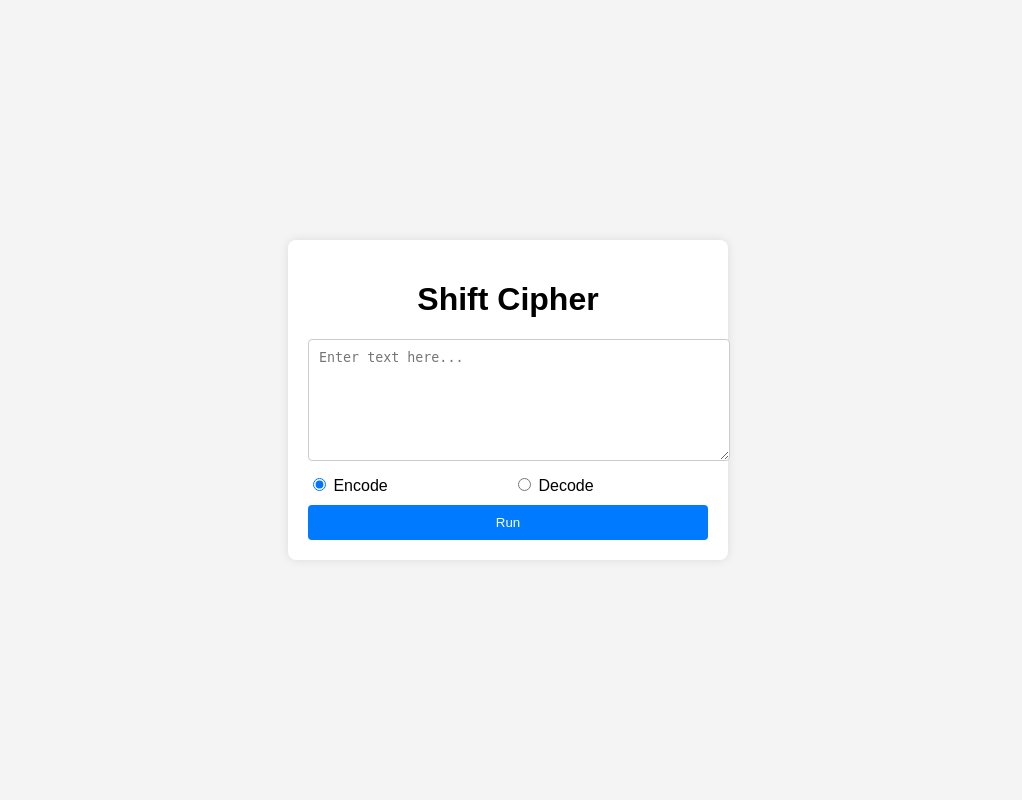
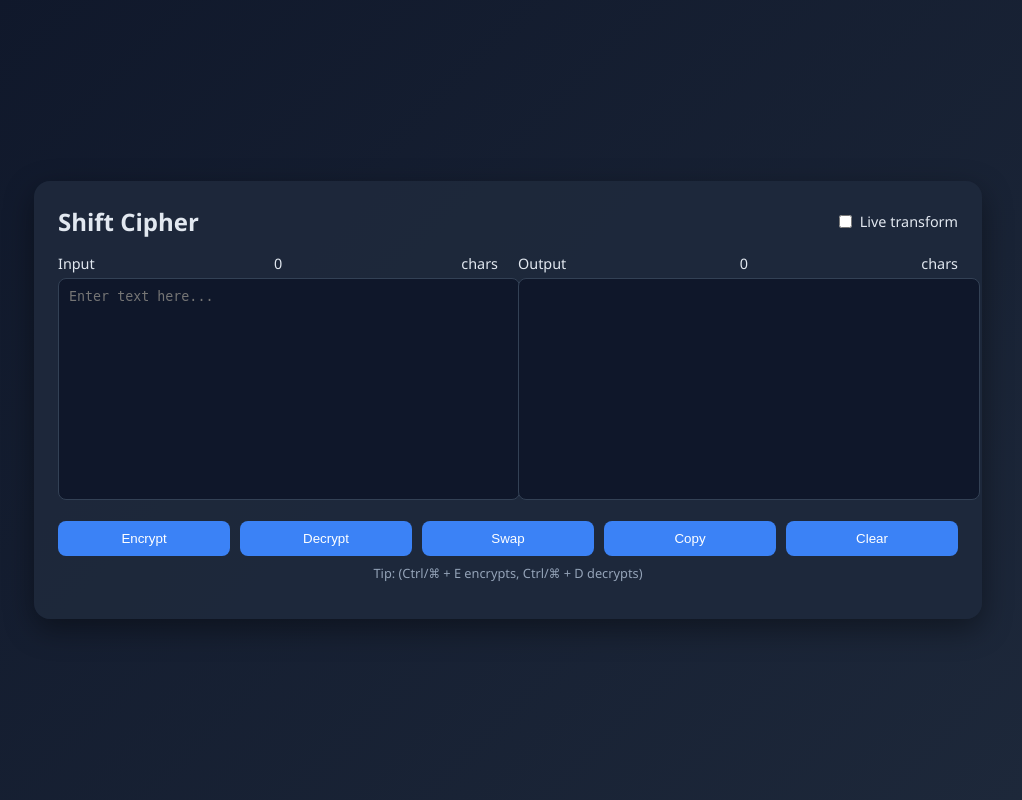
Before and after one commit to psuedonym-phoenix/0003, a PHP site: page / in a window 1280 px wide. Shown: the whole page, without its empty margins (132-1154 px from the left). Run offline with PHP 8.4, Linux system fonts and the light colour scheme.

Commit message:
feat: add dynamic cipher interface

```diff
--- a/index.php
+++ b/index.php
@@ -1,42 +1,3 @@
-<?php
-function shiftCipher($text, $mode='encode') {
-    $vowelsLower = ['a','e','i','o','u'];
-    $consonantsLower = ['b','c','d','f','g','h','j','k','l','m','n','p','q','r','s','t','v','w','x','y','z'];
-    $vowelsUpper = array_map('strtoupper', $vowelsLower);
-    $consonantsUpper = array_map('strtoupper', $consonantsLower);
-
-    $map = [];
-    if ($mode === 'encode') {
-        for ($i=0; $i<count($vowelsLower); $i++) {
-            $map[$vowelsLower[$i]] = $vowelsLower[($i+1)%count($vowelsLower)];
-            $map[$vowelsUpper[$i]] = $vowelsUpper[($i+1)%count($vowelsUpper)];
-        }
-        for ($i=0; $i<count($consonantsLower); $i++) {
-            $map[$consonantsLower[$i]] = $consonantsLower[($i+1)%count($consonantsLower)];
-            $map[$consonantsUpper[$i]] = $consonantsUpper[($i+1)%count($consonantsUpper)];
-        }
-    } else {
-        for ($i=0; $i<count($vowelsLower); $i++) {
-            $map[$vowelsLower[$i]] = $vowelsLower[($i-1+count($vowelsLower))%count($vowelsLower)];
-            $map[$vowelsUpper[$i]] = $vowelsUpper[($i-1+count($vowelsUpper))%count($vowelsUpper)];
-        }
-        for ($i=0; $i<count($consonantsLower); $i++) {
-            $map[$consonantsLower[$i]] = $consonantsLower[($i-1+count($consonantsLower))%count($consonantsLower)];
-            $map[$consonantsUpper[$i]] = $consonantsUpper[($i-1+count($consonantsUpper))%count($consonantsUpper)];
-        }
-    }
-    return strtr($text, $map);
-}
-
-$input = '';
-$output = '';
-$mode = 'encode';
-if ($_SERVER['REQUEST_METHOD'] === 'POST') {
-    $input = $_POST['text'] ?? '';
-    $mode = $_POST['mode'] ?? 'encode';
-    $output = shiftCipher($input, $mode);
-}
-?>
 <!DOCTYPE html>
 <html lang="en">
 <head>
@@ -44,31 +5,206 @@ if ($_SERVER['REQUEST_METHOD'] === 'POST') {
     <meta name="viewport" content="width=device-width, initial-scale=1.0">
     <title>Shift Cipher</title>
     <style>
-        body { font-family: Arial, sans-serif; background: #f4f4f4; margin: 0; padding: 0; display: flex; justify-content: center; align-items: center; min-height: 100vh; }
-        .container { background: #fff; padding: 20px; border-radius: 8px; box-shadow: 0 0 10px rgba(0,0,0,0.1); width: 90%; max-width: 400px; }
-        textarea { width: 100%; min-height: 100px; padding: 10px; border: 1px solid #ccc; border-radius: 4px; }
-        .result { margin-top: 10px; padding: 10px; background: #e9ecef; border-radius: 4px; min-height: 50px; }
-        button { padding: 10px 20px; margin-top: 10px; border: none; border-radius: 4px; background: #007bff; color: white; cursor: pointer; width: 100%; }
-        button:hover { background: #0056b3; }
-        .mode { display: flex; gap: 10px; margin-top: 10px; }
-        .mode label { flex: 1; }
-        h1 { text-align: center; }
+        body {
+            margin: 0;
+            min-height: 100vh;
+            display: flex;
+            align-items: center;
+            justify-content: center;
+            background: linear-gradient(135deg,#0f172a,#1e293b);
+            color: #e2e8f0;
+            font-family: "Segoe UI", Tahoma, Geneva, Verdana, sans-serif;
+        }
+        .container {
+            background: rgba(30,41,59,0.95);
+            padding: 24px;
+            border-radius: 16px;
+            width: 90%;
+            max-width: 900px;
+            box-shadow: 0 10px 30px rgba(0,0,0,0.4);
+        }
+        .header {
+            display: flex;
+            justify-content: space-between;
+            align-items: center;
+            flex-wrap: wrap;
+        }
+        .header h1 {
+            margin: 0;
+            font-size: 1.5rem;
+        }
+        .panels {
+            display: flex;
+            gap: 20px;
+            margin-top: 1rem;
+            flex-wrap: wrap;
+        }
+        .panel {
+            flex: 1 1 350px;
+        }
+        .panel label {
+            display: flex;
+            justify-content: space-between;
+            margin-bottom: 0.3rem;
+            font-size: 0.9rem;
+        }
+        textarea {
+            width: 100%;
+            height: 200px;
+            resize: none;
+            padding: 10px;
+            border-radius: 8px;
+            border: 1px solid #334155;
+            background: #0f172a;
+            color: #e2e8f0;
+        }
+        textarea:focus {
+            outline: 2px solid #3b82f6;
+        }
+        .buttons {
+            display: flex;
+            gap: 10px;
+            margin-top: 1rem;
+            flex-wrap: wrap;
+        }
+        button {
+            flex: 1 1 120px;
+            padding: 10px;
+            border: none;
+            border-radius: 8px;
+            background: #3b82f6;
+            color: #fff;
+            cursor: pointer;
+            transition: background 0.2s;
+        }
+        button:hover {
+            background: #2563eb;
+        }
+        .tip {
+            margin-top: 0.5rem;
+            text-align: center;
+            font-size: 0.8rem;
+            color: #94a3b8;
+        }
+        .toggle {
+            display: flex;
+            align-items: center;
+            gap: 0.3rem;
+            font-size: 0.9rem;
+        }
     </style>
 </head>
 <body>
     <div class="container">
-        <h1>Shift Cipher</h1>
-        <form method="post">
-            <textarea name="text" placeholder="Enter text here..."><?php echo htmlspecialchars($input); ?></textarea>
-            <div class="mode">
-                <label><input type="radio" name="mode" value="encode" <?php if($mode==='encode') echo 'checked'; ?>> Encode</label>
-                <label><input type="radio" name="mode" value="decode" <?php if($mode==='decode') echo 'checked'; ?>> Decode</label>
+        <div class="header">
+            <h1>Shift Cipher</h1>
+            <label class="toggle"><input type="checkbox" id="live"> Live transform</label>
+        </div>
+        <div class="panels">
+            <div class="panel">
+                <label>Input <span id="inputCount">0</span> chars</label>
+                <textarea id="input" placeholder="Enter text here..."></textarea>
             </div>
-            <button type="submit">Run</button>
-        </form>
-        <?php if($output !== ''): ?>
-        <div class="result"><?php echo htmlspecialchars($output); ?></div>
-        <?php endif; ?>
+            <div class="panel">
+                <label>Output <span id="outputCount">0</span> chars</label>
+                <textarea id="output" readonly></textarea>
+            </div>
+        </div>
+        <div class="buttons">
+            <button id="encryptBtn">Encrypt</button>
+            <button id="decryptBtn">Decrypt</button>
+            <button id="swapBtn">Swap</button>
+            <button id="copyBtn">Copy</button>
+            <button id="clearBtn">Clear</button>
+        </div>
+        <p class="tip">Tip: (Ctrl/⌘ + E encrypts, Ctrl/⌘ + D decrypts)</p>
     </div>
+    <script>
+        const vowelsLower = ['a','e','i','o','u'];
+        const consonantsLower = ['b','c','d','f','g','h','j','k','l','m','n','p','q','r','s','t','v','w','x','y','z'];
+        const vowelsUpper = vowelsLower.map(v => v.toUpperCase());
+        const consonantsUpper = consonantsLower.map(c => c.toUpperCase());
+
+        function buildMap(mode) {
+            const map = {};
+            if (mode === 'encode') {
+                for (let i = 0; i < vowelsLower.length; i++) {
+                    map[vowelsLower[i]] = vowelsLower[(i + 1) % vowelsLower.length];
+                    map[vowelsUpper[i]] = vowelsUpper[(i + 1) % vowelsUpper.length];
+                }
+                for (let i = 0; i < consonantsLower.length; i++) {
+                    map[consonantsLower[i]] = consonantsLower[(i + 1) % consonantsLower.length];
+                    map[consonantsUpper[i]] = consonantsUpper[(i + 1) % consonantsUpper.length];
+                }
+            } else {
+                for (let i = 0; i < vowelsLower.length; i++) {
+                    map[vowelsLower[i]] = vowelsLower[(i - 1 + vowelsLower.length) % vowelsLower.length];
+                    map[vowelsUpper[i]] = vowelsUpper[(i - 1 + vowelsUpper.length) % vowelsUpper.length];
+                }
+                for (let i = 0; i < consonantsLower.length; i++) {
+                    map[consonantsLower[i]] = consonantsLower[(i - 1 + consonantsLower.length) % consonantsLower.length];
+                    map[consonantsUpper[i]] = consonantsUpper[(i - 1 + consonantsUpper.length) % consonantsUpper.length];
+                }
+            }
+            return map;
+        }
+
+        function shiftCipher(text, mode) {
+            const map = buildMap(mode);
+            return text.split('').map(ch => map[ch] || ch).join('');
+        }
+
+        const input = document.getElementById('input');
+        const output = document.getElementById('output');
+        const live = document.getElementById('live');
+        const inputCount = document.getElementById('inputCount');
+        const outputCount = document.getElementById('outputCount');
+        let currentMode = 'encode';
+
+        function updateCounts() {
+            inputCount.textContent = input.value.length;
+            outputCount.textContent = output.value.length;
+        }
+
+        function transform(mode) {
+            currentMode = mode;
+            output.value = shiftCipher(input.value, mode);
+            updateCounts();
+        }
+
+        input.addEventListener('input', () => {
+            updateCounts();
+            if (live.checked) transform(currentMode);
+        });
+
+        document.getElementById('encryptBtn').addEventListener('click', () => transform('encode'));
+        document.getElementById('decryptBtn').addEventListener('click', () => transform('decode'));
+        document.getElementById('swapBtn').addEventListener('click', () => {
+            [input.value, output.value] = [output.value, input.value];
+            updateCounts();
+            if (live.checked) transform(currentMode);
+        });
+        document.getElementById('copyBtn').addEventListener('click', () => {
+            navigator.clipboard.writeText(output.value);
+        });
+        document.getElementById('clearBtn').addEventListener('click', () => {
+            input.value = '';
+            output.value = '';
+            updateCounts();
+        });
+
+        document.addEventListener('keydown', (e) => {
+            if ((e.ctrlKey || e.metaKey) && e.key.toLowerCase() === 'e') {
+                e.preventDefault();
+                transform('encode');
+            }
+            if ((e.ctrlKey || e.metaKey) && e.key.toLowerCase() === 'd') {
+                e.preventDefault();
+                transform('decode');
+            }
+        });
+
+        updateCounts();
+    </script>
 </body>
 </html>
```
Also changed, not shown: README.md.
